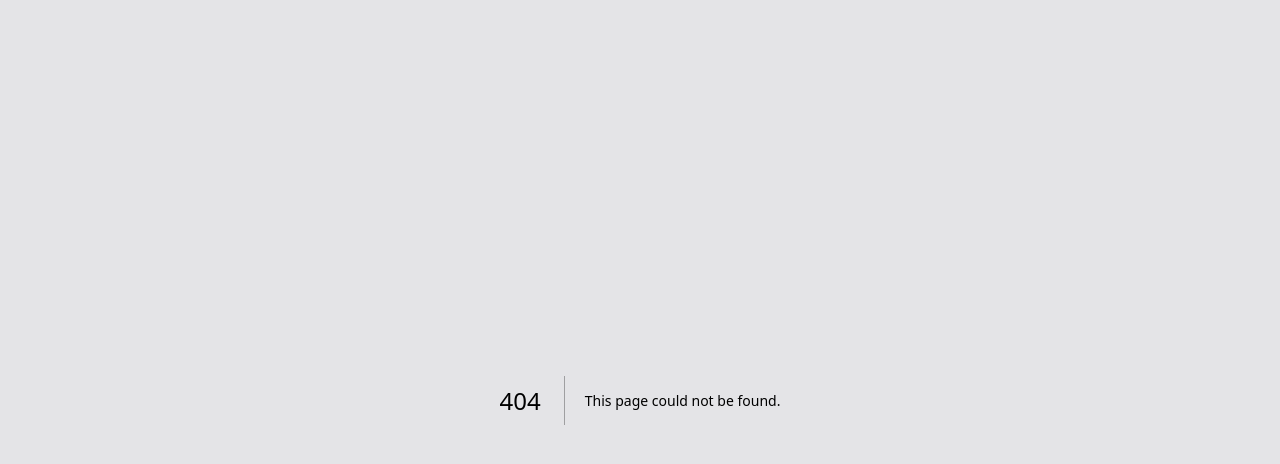
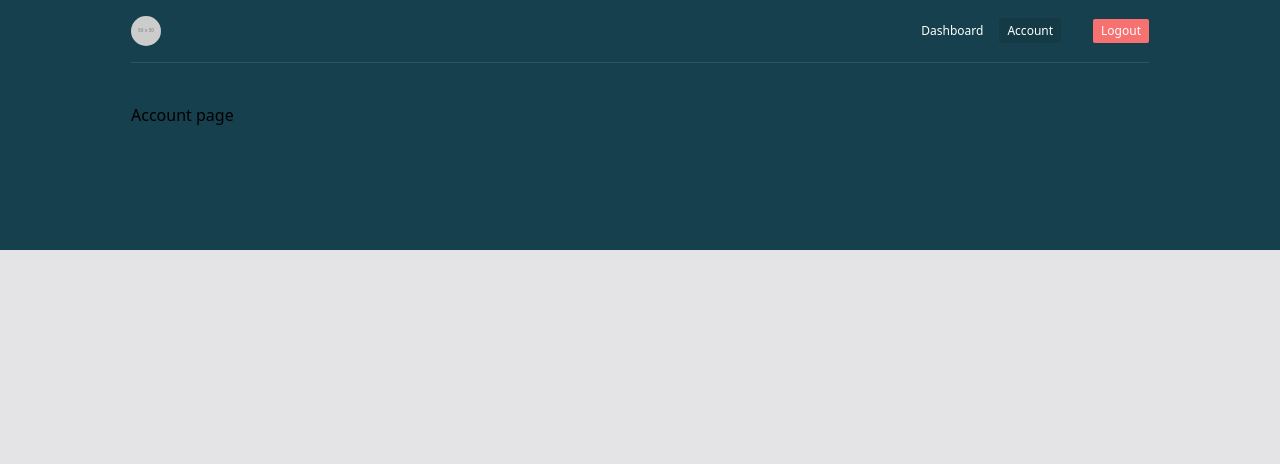
Before and after one commit to muhammadderic/expense-tracker-w-payment-gateway, a Next.js app: page /account in a window 1280 px wide. Before the commit this address had no page. Shown: the top 464 px of the page. Built offline with nearby package versions, Linux system fonts and the light colour scheme.

Commit message:
Create account and dashboard pages, create 'app header' and 'background pattern' compts

```diff
--- /dev/null
+++ b/src/app/(app)/account/page.tsx
@@ -0,0 +1,9 @@
+const Page = () => {
+  return (
+    <div>
+      <h1>Account page</h1>
+    </div>
+  )
+}
+
+export default Page
--- /dev/null
+++ b/src/app/(app)/dashboard/page.tsx
@@ -0,0 +1,9 @@
+const Page = () => {
+  return (
+    <div>
+      <h1>Dashboard page</h1>
+    </div>
+  )
+}
+
+export default Page
--- /dev/null
+++ b/src/app/(app)/layout.tsx
@@ -0,0 +1,17 @@
+import AppHeader from "@/components/AppHeader"
+import BackgroundPattern from "@/components/BackgroundPattern"
+
+const Layout = ({ children }: { children: React.ReactNode }) => {
+  return (
+    <>
+      <BackgroundPattern />
+
+      <div className="flex flex-col gap-y-10 max-w-[1050px] mx-auto px-4 min-h-screen">
+        <AppHeader />
+        {children}
+      </div>
+    </>
+  )
+}
+
+export default Layout
--- a/src/app/page.tsx
+++ b/src/app/page.tsx
@@ -29,6 +29,7 @@ export default function Home() {
         </p>
 
         <div className="mt-10 space-x-3">
+          {/* TODO: Add conditional to render if user authenticated and has membership */}
           <>
             <Link href="/" className="bg-black text-white py-2 px-4 rounded-lg font-medium">
               Login
--- /dev/null
+++ b/src/components/AppHeader.tsx
@@ -0,0 +1,58 @@
+"use client"
+
+import Image from "next/image"
+import Link from "next/link"
+import { usePathname } from "next/navigation";
+
+const routes = [
+  {
+    label: "Dashboard",
+    path: "/dashboard",
+  },
+  {
+    label: "Account",
+    path: "/account",
+  },
+];
+
+const AppHeader = () => {
+  const pathname = usePathname();
+
+  return (
+    <header className="flex items-center border-b border-white/10 py-4">
+      <Link href="/dashboard">
+        <Image
+          src="https://placehold.co/50"
+          alt="Logo"
+          width={30}
+          height={30}
+          className="rounded-full object-cover"
+          unoptimized={true}
+        />
+      </Link>
+
+      <nav className="ml-auto">
+        <ul className="flex gap-2 text-xs">
+          {routes.map((route) => (
+            <li key={route.path}>
+              <Link
+                href={route.path}
+                className={`px-2 py-1 hover:text-white transition text-white/100 rounded-sm ${route.path === pathname ? "bg-black/10" : ""
+                  }`}
+              >
+                {route.label}
+              </Link>
+            </li>
+          ))}
+        </ul>
+      </nav>
+
+      {/* TODO: Upgrade the logout button using auth library logout button */}
+      <Link href="/" className="px-2 py-1 ml-8 bg-red-400 hover:text-white text-xs transition text-white/100 rounded-sm">
+        Logout
+      </Link>
+    </header>
+  )
+}
+
+export default AppHeader
--- /dev/null
+++ b/src/components/BackgroundPattern.tsx
@@ -0,0 +1,7 @@
+const BackgroundPattern = () => {
+  return (
+    <div className="absolute top-0 left-0 w-full h-[250px] bg-primary z-[-1]" />
+  )
+}
+
+export default BackgroundPattern
```
